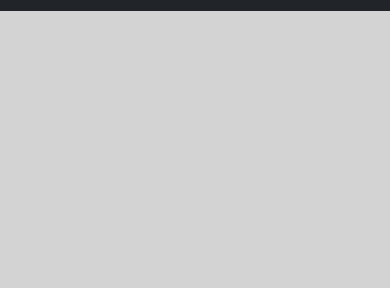
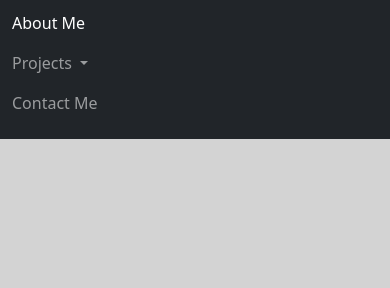
Before and after one commit to ErinLane85/mf-final-project, a plain HTML site: page index.html in a window 390 px wide. Both pictures are taken after a click on the button "Toggle navigation". Shown: the part 65-353 px from the top of the page. Drawn offline with nearby package versions, Linux system fonts and the light colour scheme.

Commit message:
updated ID on index page header

```diff
--- a/index.html
+++ b/index.html
@@ -27,7 +27,7 @@
         </button>
         <a class="navbar-brand" href="index.html">
           <img src="img/EL Logo.png" alt="EL logo" class="logo remove-overflow"></a>
-        <div class="collapse navbar-collapse" id="aboutme">
+        <div class="collapse navbar-collapse" id="navbarTogglerDemo03">
           <ul class="navbar-nav me-auto mb-2 mb-lg-0">
             <li class="nav-item">
               <a class="nav-link active" aria-current="page" href="about.html">About Me</a>
```
